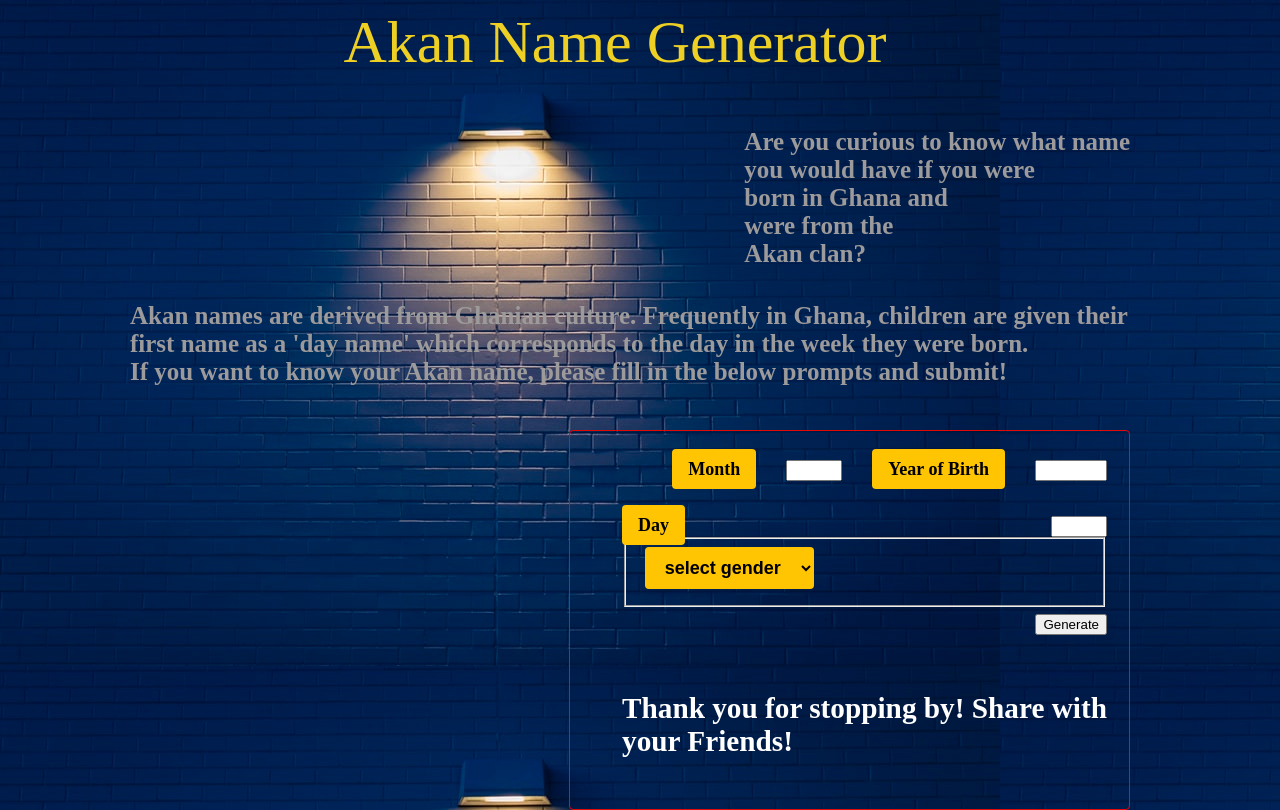
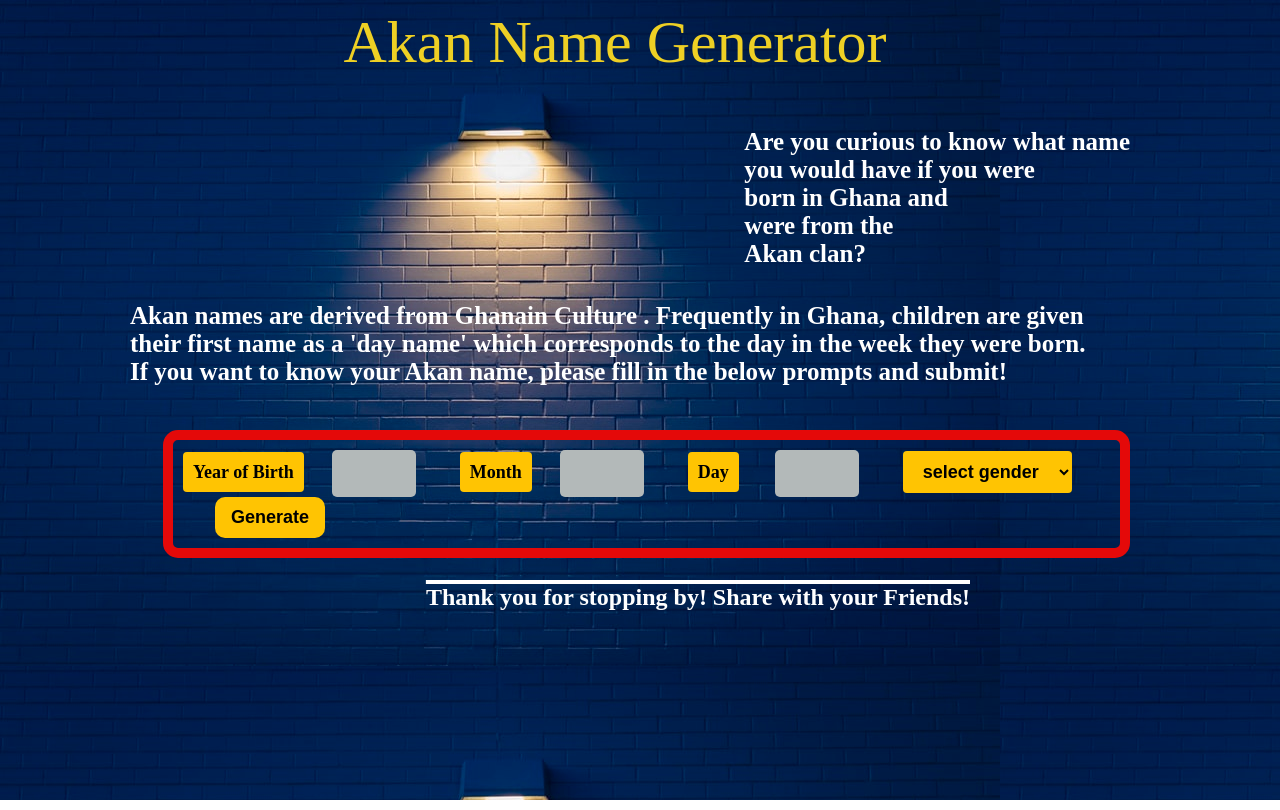
Before and after one commit to KakushaVenecia/ip-two, a plain HTML site: page index.html in a window 1280 px wide. Drawn offline with Linux system fonts and the light colour scheme.

Commit message:
form changes completed

```diff
--- a/index.html
+++ b/index.html
@@ -27,45 +27,25 @@
 <br>
 <div class="box"
     <p>
-        Akan names are derived from Ghanian culture. Frequently in Ghana, children are given their first name as a 'day name' which corresponds to the day in the week they were born. <br>
+        Akan names are derived from <strong> Ghanain Culture </strong>. Frequently in Ghana, children are given their first name as a 'day name' which corresponds to the day in the week they were born. <br>
     If you want to know your Akan name, please fill in the below prompts and submit!
     </p>
 </div>
 
 <form id="nameGeneratorForm" method="POST" onSubmit="submitFunction(event)">
-  <div class="form-group row">
-    <label for="Year" class="col-md-2 col-form-label">Year of Birth</label>
-    <div class="col-md-5">
-      <input type="number" class="form-control" id="year" min="1900" max="2100" required>
+    <label for="Year">Year of Birth</label> &nbsp &nbsp &nbsp
+      <input type="number" class="form-control" id="year" min="1900" max="2100" required> &nbsp &nbsp &nbsp &nbsp &nbsp
+    <label for="month">Month</label> &nbsp &nbsp &nbsp
+      <input type="number" class="form-control" id="month" min="1"  max="12" required> &nbsp &nbsp &nbsp &nbsp &nbsp
+    <label for="day" class="col-md-2 col-form-label">Day</label> &nbsp &nbsp &nbsp &nbsp
+      <input type="number" class="form-control" id="day" min="1" max="31" required> &nbsp &nbsp &nbsp &nbsp &nbsp
     </div>
-    <br>
-    <br>
-  </div>
-  <div class="form-group row">
-    <label for="month" class="col-md-2 col-form-label">Month</label>
-    <div class="col-md-5">
-      <input type="number" class="form-control" id="month" min="1"  max="12" required>
-    </div>
-  </div>
-  <div class="form-group row">
-    <label for="day" class="col-md-2 col-form-label">Day</label>
-    <div class="col-md-5">
-      <input type="number" class="form-control" id="day" min="1" max="31" required>
-    </div>
-  <fieldset class="form-group row">
     <select id="gender">
       <option value="select-gender">select gender</option>
       <option value="male">Male</option>
       <option value="female">Female</option>
-    </select>
-    <div class="col-md-10">
-      <div class="form-check">
-
-      </div>
+    </select> &nbsp &nbsp &nbsp &nbsp &nbsp &nbsp &nbsp &nbsp
     </div>
-  </fieldset>
-  <div class="form-group row">
-    <div class="col-md-10">
       <button onclick= "generateAkan()" type="button" id = submit class="btn btn-primary">Generate  </button>
     </div>
   </div>
@@ -73,9 +53,11 @@
 <br>
 <br>
 <section>
-<h3>
+<h2>
 
 Thank you for stopping by! Share with your Friends!
+
+</h2>
 
 </div>
 
--- a/style.css
+++ b/style.css
@@ -16,7 +16,7 @@ color: rgb(238, 208, 36);
 }
 
 div{
-  color: rgb(156, 154, 154);
+  color: rgb(255, 255, 255);
   font-weight: bold;
   font-size: 25px;
   float: right;
@@ -38,10 +38,10 @@ form{
   color: blanchedalmond;
   float:right;
   border-style: dotted;;
-  width: 50%; height: 80%;
-  padding: 22px;
-  border: 1px solid rgb(228, 9, 9);
-  border-radius: 4px;
+  width: 90%; height: 60%;
+  padding: 10px;
+  border: 10px solid rgb(228, 9, 9);
+  border-radius: 15px;
   resize: vertical;
   row-gap: 10px;
 }
@@ -62,17 +62,18 @@ text-align: center;
 font-size: 25px;
 font-weight:bold
 }
-button[type=submit] {
+button {
   background-color: #ffc402;
   font-size:18px;
   font-weight: bold;
   color: rgb(0, 0, 0);
   padding: 10px 16px;
   border: none;
-  border-radius: 4px;
+  border-radius: 10px;
   cursor: grab;
 
 }
+
 p{
 font-size: 20px;
 font-weight: bold;
@@ -85,7 +86,7 @@ label{
   font-size:18px;
   font-weight: bold;
   color: rgb(0, 0, 0);
-  padding: 10px 16px;
+  padding: 10px 10px;
   border: none;
   border-radius: 4px;
   cursor: grab;
@@ -93,12 +94,12 @@ label{
 
 }
 
-input[type=text] {
-width: 10%;
-padding: 10px;
-
-border: none;
-background: #f1f1f1;
+input[type=number] {
+  border-left: 10px;
+width: 80px; height: 45px;
+border-radius: 5px;
+border-style: hidden;
+background: #b3b9b9;
 
 }
 
```
